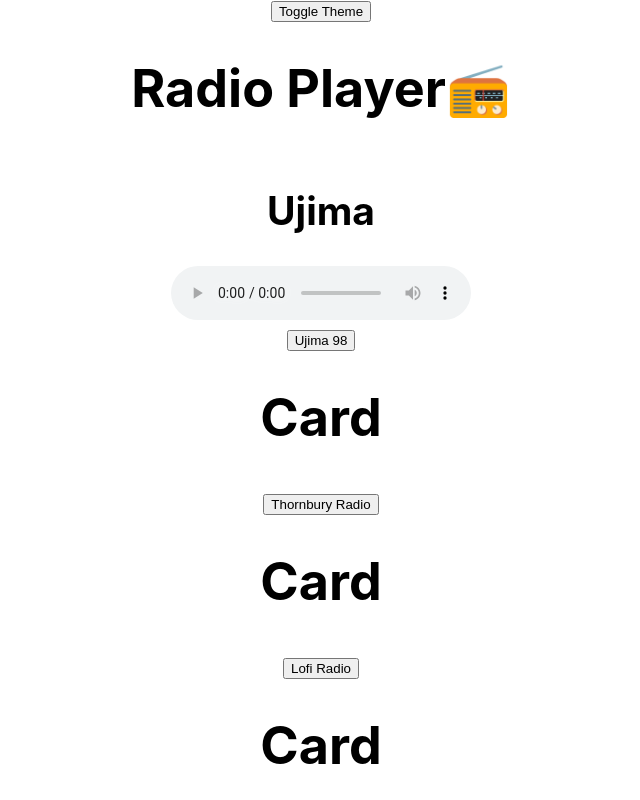
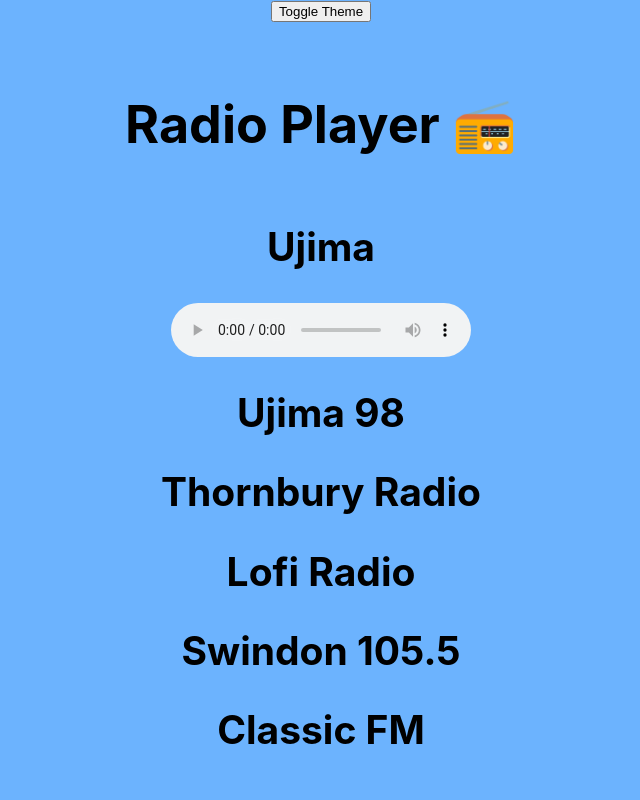
Before and after one commit to scottamass/radio-browser, a React (Create React App) app: page / in a window 1280 px wide. Shown: the top 800 px of the page, without its empty margins (319-959 px from the left). Built offline with nearby package versions, Linux system fonts and the light colour scheme.

Commit message:
started to add card comp

```diff
--- a/src/App.css
+++ b/src/App.css
@@ -1,12 +1,12 @@
 :root {
-  --background: white;
+  --background: rgb(108, 179, 254);
   --text-primary: black;
   --text-secondary: royalblue;
   --accent: purple;
 }
 
 [data-theme='dark'] {
-  --background: black;
+  --background: rgb(10, 9, 32);
   --text-primary: white;
   --text-secondary: grey;
   --accent: darkred;
--- a/src/App.js
+++ b/src/App.js
@@ -64,7 +64,7 @@ function App() {
     <div className="App" data-theme={theme}>
       <button onClick={handleThemeChange}>Toggle Theme</button>
       <header className="App-header">
-        <h1>Radio Player📻</h1>
+        <h1>Radio Player 📻</h1>
         <h2>{stationTitle}</h2>
 
         <audio controls key={playerKey} autoPlay>
@@ -75,10 +75,12 @@ function App() {
         <div>
           {stations.map(item => (
             <>
-            <button key={item.name} onClick={() => handleRadioClick(item.source, item.name)}>
+            <Stationcard onClick={() => handleRadioClick(item.source, item.name)} name={item.name}/>
+
+            {/* <button key={item.name} onClick={() => handleRadioClick(item.source, item.name)}>
               {item.name}
-            </button>
-            <Stationcard/>
+            </button> */}
+
             </>
           ))}
         </div>
--- a/src/comps/Stationcard.js
+++ b/src/comps/Stationcard.js
@@ -1,11 +1,14 @@
 import React from 'react';
 
-function Stationcard() {
+function Stationcard({onClick,name}) {
 
 
       return (
+    <div className='card-body' onClick={onClick}>
+       <h2>{name}</h2>
+    </div>
 
-         <h1>Card</h1>
+
 
       )
 
```
Also changed, not shown: public/logo192.png, public/logo512.png.
